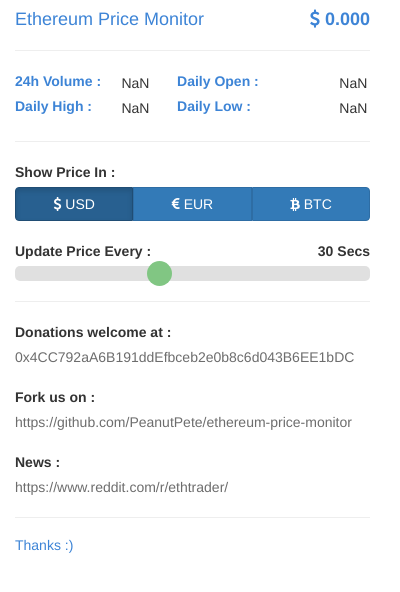
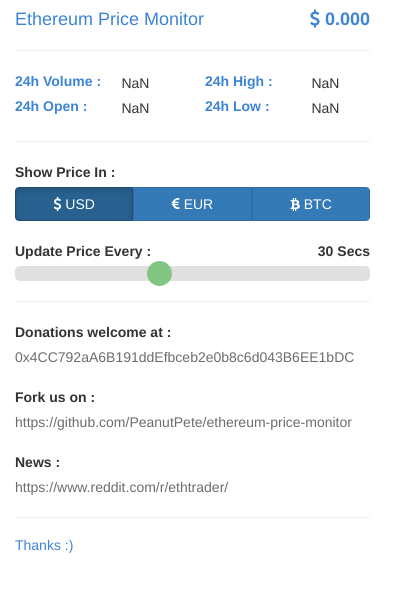
Before and after one commit to mingderwang/ethereum-price-monitor, a browser extension: page popup.html in a window 400 px wide. Drawn offline with Linux system fonts and the light colour scheme.

Commit message:
updated 24h stats

```diff
--- a/popup.html
+++ b/popup.html
@@ -22,11 +22,11 @@
           <table style="width:380px">
             <tr>
               <td style="width: 28%"><label class="blue">24h Volume : </label></td><td><span id="text_vol"></span></td>
-              <td><label class="blue">Daily Open : </label></td><td><span id="text_open"></span></td>
+              <td style="width: 28%"><label class="blue">24h High : </label></td><td><span id="text_high"></span></td>
             </tr>
             <tr>
-              <td style="width: 28%"><label class="blue">Daily High : </label></td><td><span id="text_high"></span></td>
-              <td><label class="blue">Daily Low : </label></td><td><span id="text_low"></span></td>
+              <td><label class="blue">24h Open : </label></td><td><span id="text_open"></span></td>
+              <td><label class="blue">24h Low : </label></td><td><span id="text_low"></span></td>
             </tr>
           </table>
       </div>
```
